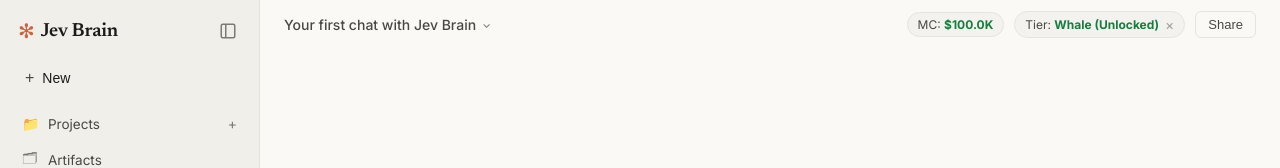
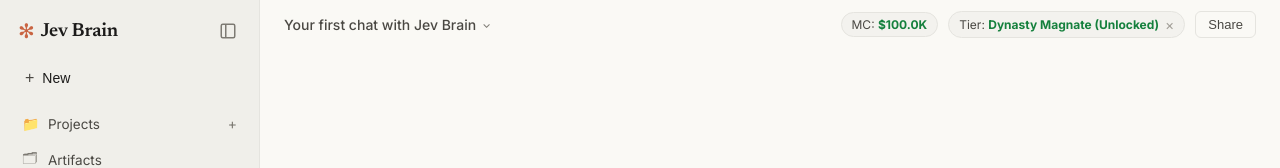
Before and after one commit to Synxneuos/devbrain, a website: page public/index.html in a window 1280 px wide. Shown: the top 168 px of the page. Drawn offline with Linux system fonts and the light colour scheme; no server answers.

```diff
--- a/public/index.html
+++ b/public/index.html
@@ -103,7 +103,7 @@
             <span>MC: <b id="mc-display">$100.0K</b></span>
           </div>
           <div class="plan-pill" id="tier-pill" title="Dynamic Token Holding Tier">
-            <span>Tier: <b id="tier-display">Whale (Unlocked)</b></span>
+            <span>Tier: <b id="tier-display">Dynasty Magnate (Unlocked)</b></span>
             <span class="close-x" id="disconnect-btn" title="Disconnect">&times;</span>
           </div>
           <button class="share-btn" id="share-btn">Share</button>
```
